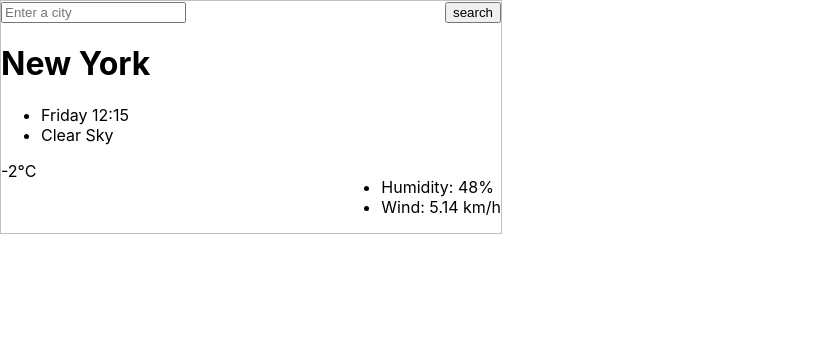
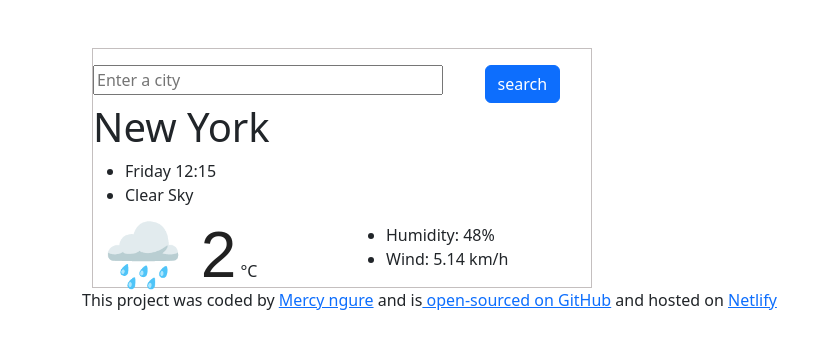
Before and after one commit to mercyngure/weather-react, a React (Create React App) app: page / in a window 1280 px wide. Shown: the top 348 px of the page, without its empty margins (0-840 px from the left). Built offline with nearby package versions, Linux system fonts and the light colour scheme.

Commit message:
added css

```diff
--- a/src/Weather.js
+++ b/src/Weather.js
@@ -3,14 +3,15 @@ import './weather.css';
 
 function Weather(){
   return(
-    <div className="Weather">
+    <div className="container mt-5">
+    <div className="Weather mt-s ml-5 ">
       <form>
-        <div className="row d-flex">
+        <div className="row d-flex mt-3 ml-3">
          < div className="col-9">
         <input type="search" class="search-form"  placeholder="Enter a city"/>
         </div>
         <div className="col-3">
-       <button class="btn-btn primary">search</button>
+       <button class="btn btn-primary">search</button>
        </div>
        </div>
        </form>
@@ -22,7 +23,7 @@ function Weather(){
         </ul>
       <div className="row d-flex">
         <div className="col">
-        -2°C
+       <span className ="weather-temperature">🌧️ 2</span> <span className="weather-unit">°C </span>
           </div>
           <div className="col">
             <ul>
@@ -32,7 +33,13 @@ function Weather(){
               </div>
               </div>
       </div>
+      <footer>
+        This project was coded by < a href="#">Mercy ngure</a> and is<a href="#"> open-sourced on GitHub</a> and hosted on <a href="#">Netlify</a>
+      </footer>
+      </div>
   );
+
+
 
 }
 export default Weather;
--- a/src/index.js
+++ b/src/index.js
@@ -2,6 +2,7 @@ import React from 'react';
 import ReactDOM from 'react-dom/client';
 import './index.css';
 import Weather from './Weather';
+import 'bootstrap/dist/css/bootstrap.css';
 import reportWebVitals from './reportWebVitals';
 
 const root = ReactDOM.createRoot(document.getElementById('root'));
--- a/src/weather.css
+++ b/src/weather.css
@@ -1,3 +1,4 @@
+
 .row{
     display: flex;
     justify-content: space-between;
@@ -5,5 +6,39 @@
 .Weather{
     border: 1px solid rgb(196, 191, 191);
     max-width: 500px;
+    margin: 0 10px;
+    display: block;
+    align-items: center;
 
 }
+.search-form{
+    width: 350px;
+}
+.weather-temperature{
+box-sizing: border-box;
+color: rgb(33, 33, 33);
+display :inline;
+font-family :arial, sans-serif;
+font-size :64px;
+font-weight :400;
+height: auto;
+line-height :64px;
+margin-left :10px;
+text-align :left;
+text-size-adjust :100%;
+}
+.Weather-unit {
+color: #212121;
+box-sizing: border-box;
+color :rgb(33, 33, 33);
+display :inline;
+font-family :arial, sans-serif;
+font-size :16px;
+font-weight :400;
+height: auto;
+line-height: 16px;
+position: relative;
+text-align :left;
+text-size-adjust: 100%;
+top :-34px;
+}
```
Also changed, not shown: src/cloud.jpg (added).
